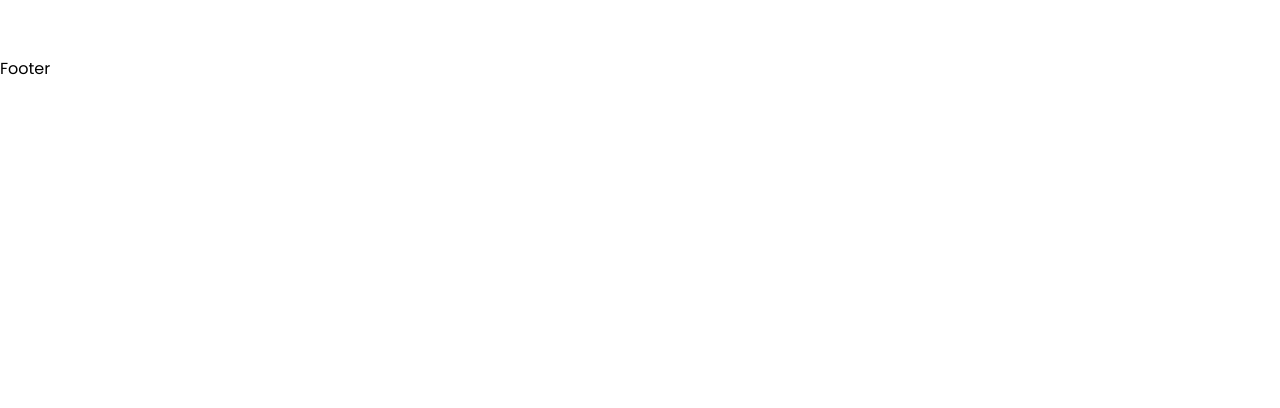
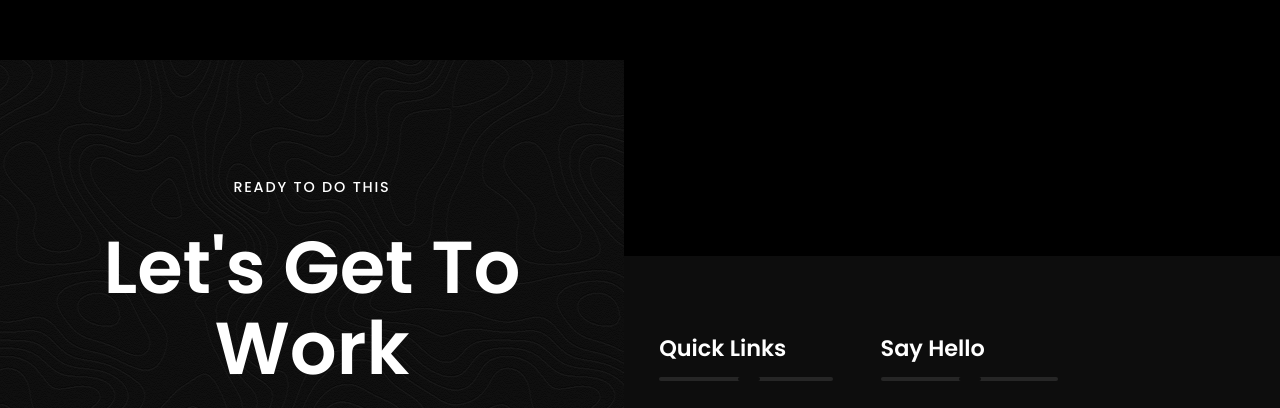
Before and after one commit to shubhamku044/platfawm-home, a Next.js app: page / in a window 1280 px wide. Shown: the part 2340-2748 px from the top of the page. Before the commit the page ends 2420 px from the top, so only its background shows below. Built offline with nearby package versions, Linux system fonts and the light colour scheme.

Commit message:
started working on the footer

```diff
--- a/components/layout/Footer.tsx
+++ b/components/layout/Footer.tsx
@@ -1,7 +1,82 @@
 import styles from '../../styles/layout/Footer.module.scss'
+import Link from 'next/link'
 
 const Footer = () => {
-  return <div className={styles.container}>Footer</div>
+  return (
+    <footer className={styles.container}>
+      <div className={styles.container__left}>
+        <p className={styles['container__left-p1']}>Ready to do this</p>
+        <p className={styles['container__left-p2']}>Let's get to work</p>
+        <button>Get the offer &rarr;</button>
+      </div>
+      <div className={styles.container__right}>
+        <div className={styles['container__right-head']}>
+          <div className={styles['container__right-head-widget']}>
+            <h4>Quick Links</h4>
+            <div
+              className={styles['container__right-head-widget-animate']}
+            ></div>
+            <div className={styles['container__right-head-widget-links']}>
+              <ul>
+                <li>
+                  <Link href={'#'}>
+                    <a target="_blank">GDPR</a>
+                  </Link>
+                </li>
+                <li>
+                  <Link href={'#'}>
+                    <a target="_blank">Terms and conditions</a>
+                  </Link>
+                </li>
+                <li>
+                  <Link href={'#'}>
+                    <a target="_blank">Privacy and Policy</a>
+                  </Link>
+                </li>
+              </ul>
+            </div>
+          </div>
+          <div className={styles['container__right-head-widget']}>
+            <h4>Say Hello</h4>
+            <div
+              className={styles['container__right-head-widget-animate']}
+            ></div>
+            <div className={styles['container__right-head-widget-links']}>
+              <ul>
+                <li>
+                  <Link href={'#'}>
+                    <a target="_blank">admin@example.com</a>
+                  </Link>
+                </li>
+                <li>
+                  <Link href={'#'}>
+                    <a target="_blank">hr@example.con</a>
+                  </Link>
+                </li>
+              </ul>
+              <div className={styles['container__right-head-widget-socials']}>
+                <Link href={'#'}>
+                  <a target={'_blank'}>f</a>
+                </Link>
+                <Link href={'#'}>
+                  <a target={'_blank'}>t</a>
+                </Link>
+                <Link href={'#'}>
+                  <a target={'_blank'}>b</a>
+                </Link>
+              </div>
+            </div>
+          </div>
+        </div>
+        <div className={styles['container__right-footer']}>
+          <p>
+            &#169; 2021. All rights reserved by Sweet-Themes. We are tracking
+            any intention of piracy.
+          </p>
+        </div>
+      </div>
+    </footer>
+  )
 }
 
 export default Footer
--- a/components/layout/Header.tsx
+++ b/components/layout/Header.tsx
@@ -1,6 +1,7 @@
 import { useEffect, useState } from 'react'
 import styles from '../../styles/layout/Header.module.scss'
 import { GlobeIcon, MenuAlt3Icon } from '@heroicons/react/outline'
+import Image from 'next/image'
 
 const Header = () => {
   const [position, setPosition] = useState(window.pageYOffset)
@@ -26,7 +27,13 @@ const Header = () => {
     >
       <div className={styles.container__header}>
         <div className={styles['container__header-left']}>
-          <h1 className={styles['container__header-logo']}>Platfawm.</h1>
+          <h1 className={styles['container__header-logo_container']}>
+            <Image
+              src={'/platfawm_logo.svg'}
+              layout="fill"
+              objectFit="contain"
+            />
+          </h1>
         </div>
         <div className={styles['container__header-right']}>
           <ul>
--- /dev/null
+++ b/styles/abstracts/_animations.scss
@@ -0,0 +1,8 @@
+@keyframes lineTravel {
+  0% {
+    left: 0;
+  }
+  100% {
+    left: 9.2rem;
+  }
+}
--- a/styles/abstracts/_buttons.scss
+++ b/styles/abstracts/_buttons.scss
@@ -1,6 +1,6 @@
 %button-rounded {
   border: 2px solid;
-  padding: 0.4rem 1.4rem;
+  padding: 0.6rem 1.4rem;
   border-radius: 1.4rem;
   cursor: pointer;
   font-size: 0.9rem;
--- a/styles/abstracts/_colors.scss
+++ b/styles/abstracts/_colors.scss
@@ -10,3 +10,5 @@ $color-sidebar: #05595b;
 
 $color-white: hsl(0, 0%, 100%);
 $color-black: hsl(0, 0%, 0%);
+
+$color-gray: hsl(0, 0%, 5%);
--- a/styles/globals.scss
+++ b/styles/globals.scss
@@ -108,6 +108,7 @@ section {
 body {
   line-height: 1.1;
   font-family: 'Poppins', sans-serif;
+  background: hsl(0, 0%, 0%);
 }
 ol,
 ul {
--- a/styles/layout/Footer.module.scss
+++ b/styles/layout/Footer.module.scss
@@ -1 +1,124 @@
 @import '../main';
+
+.container {
+  color: white;
+  display: flex;
+  justify-content: space-between;
+  flex-direction: column;
+
+  @include lg {
+    flex-direction: row;
+    align-items: flex-end;
+  }
+
+  &__left {
+    position: relative;
+    flex: 1;
+    z-index: 20;
+    display: flex;
+    flex-direction: column;
+    justify-content: center;
+    align-items: center;
+    padding: 7.5rem 1.2rem;
+
+    & > *:not(:last-child) {
+      margin-bottom: 2rem;
+    }
+
+    &::after {
+      content: ' ';
+      position: absolute;
+      width: 100%;
+      height: 100%;
+      background: rgba(24, 24, 24, 0.067) url('/pattern-1.png');
+      z-index: -1;
+      top: 0;
+      left: 0;
+      filter: brightness(70%);
+    }
+
+    button {
+      @extend %button-rounded;
+      background-color: transparent;
+      &:hover {
+        color: $color-black;
+        border-color: $color-white;
+      }
+    }
+
+    &-p1 {
+      text-transform: uppercase;
+      font-weight: 500;
+      letter-spacing: 1.8px;
+      font-size: 0.9rem;
+    }
+
+    &-p2 {
+      text-transform: capitalize;
+      font-size: 4.6rem;
+      font-weight: 600;
+      letter-spacing: 1.6;
+      text-align: center;
+      max-width: 28rem;
+    }
+  }
+
+  &__right {
+    flex: 1;
+    display: flex;
+    background: $color-gray;
+    flex-direction: column;
+    padding: 5rem 2.2rem;
+
+    &-head {
+      display: flex;
+      flex-direction: column;
+
+      @include sm {
+        flex-direction: row;
+        & > *:not(:last-child) {
+          margin-right: 3rem;
+        }
+      }
+
+      &-widget {
+        h4 {
+          font-size: 1.4rem;
+          font-weight: 600;
+        }
+
+        &-animate {
+          margin-top: 1rem;
+          border-radius: 2rem;
+          height: 4px;
+          background-color: hsl(0, 0%, 15%);
+          position: relative;
+          // overflow-y: hidden;
+
+          &::before {
+            content: ' ';
+            position: absolute;
+            top: 0;
+            left: 0;
+            height: 100%;
+            background-color: $color-gray;
+            width: 1.4rem;
+            border-radius: 2rem;
+            animation: lineTravel 2.4s linear;
+            animation-iteration-count: infinite;
+          }
+        }
+
+        &-links {
+          margin-top: 2rem;
+        }
+
+        &-socials {
+        }
+      }
+    }
+
+    &-footer {
+    }
+  }
+}
--- a/styles/layout/Header.module.scss
+++ b/styles/layout/Header.module.scss
@@ -7,6 +7,7 @@
   width: 100%;
   position: fixed;
   transition: all 0.3s ease-out;
+  z-index: 1000;
 
   @include md {
     padding-top: 1.8rem;
@@ -16,6 +17,8 @@
     display: flex;
     justify-content: space-between;
     align-items: center;
+    max-width: 106rem;
+    margin: 0 auto;
 
     &-left {
       position: relative;
@@ -46,11 +49,11 @@
       }
     }
 
-    &-logo {
-      font-size: 1.6rem;
-      font-weight: 600;
-      letter-spacing: 1.2px;
+    &-logo_container {
+      position: relative;
       line-height: normal;
+      height: 3rem;
+      width: 12rem;
     }
   }
 }
--- a/styles/main.scss
+++ b/styles/main.scss
@@ -2,3 +2,4 @@
 @import 'abstracts/colors';
 @import 'abstracts/variables';
 @import 'abstracts/buttons';
+@import 'abstracts/animations';
```
Also changed, not shown: public/pattern-1.png (added), public/platfawm_logo.svg (added).
